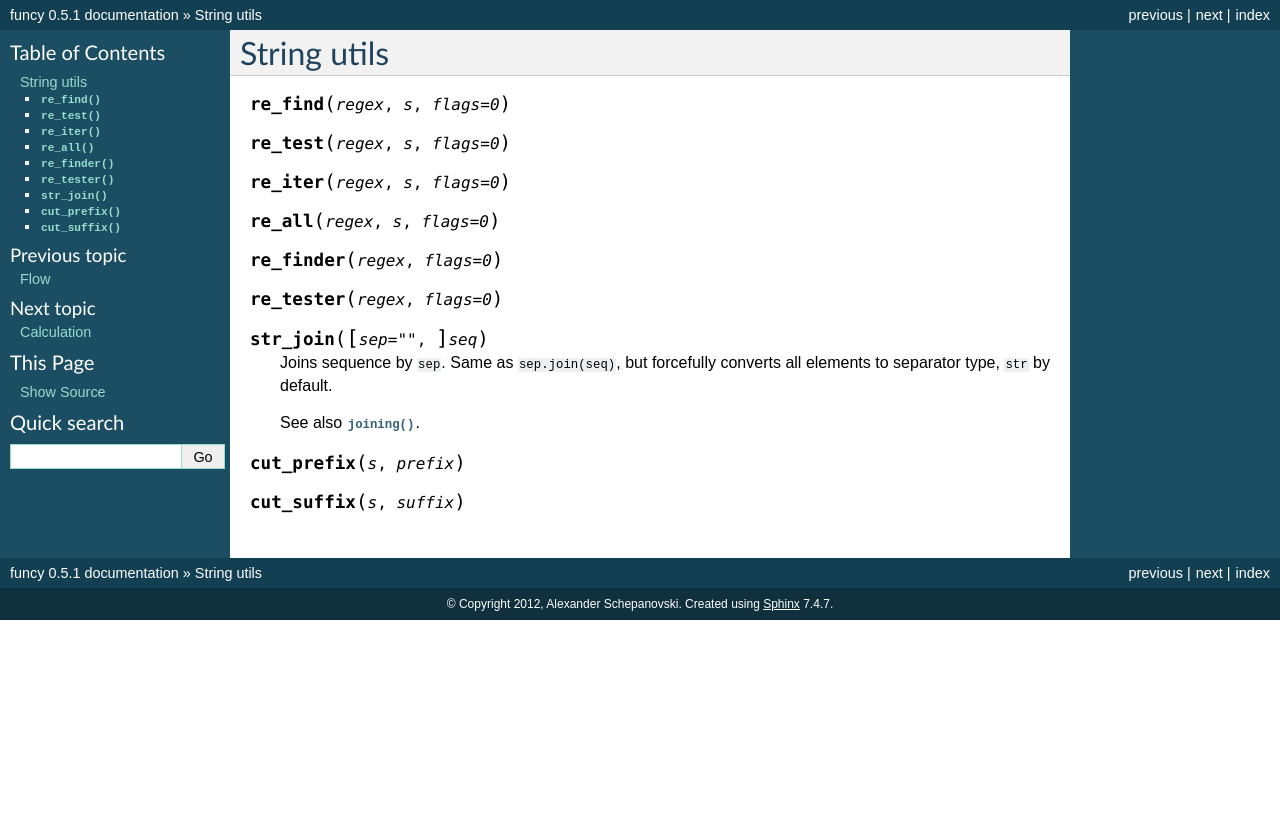
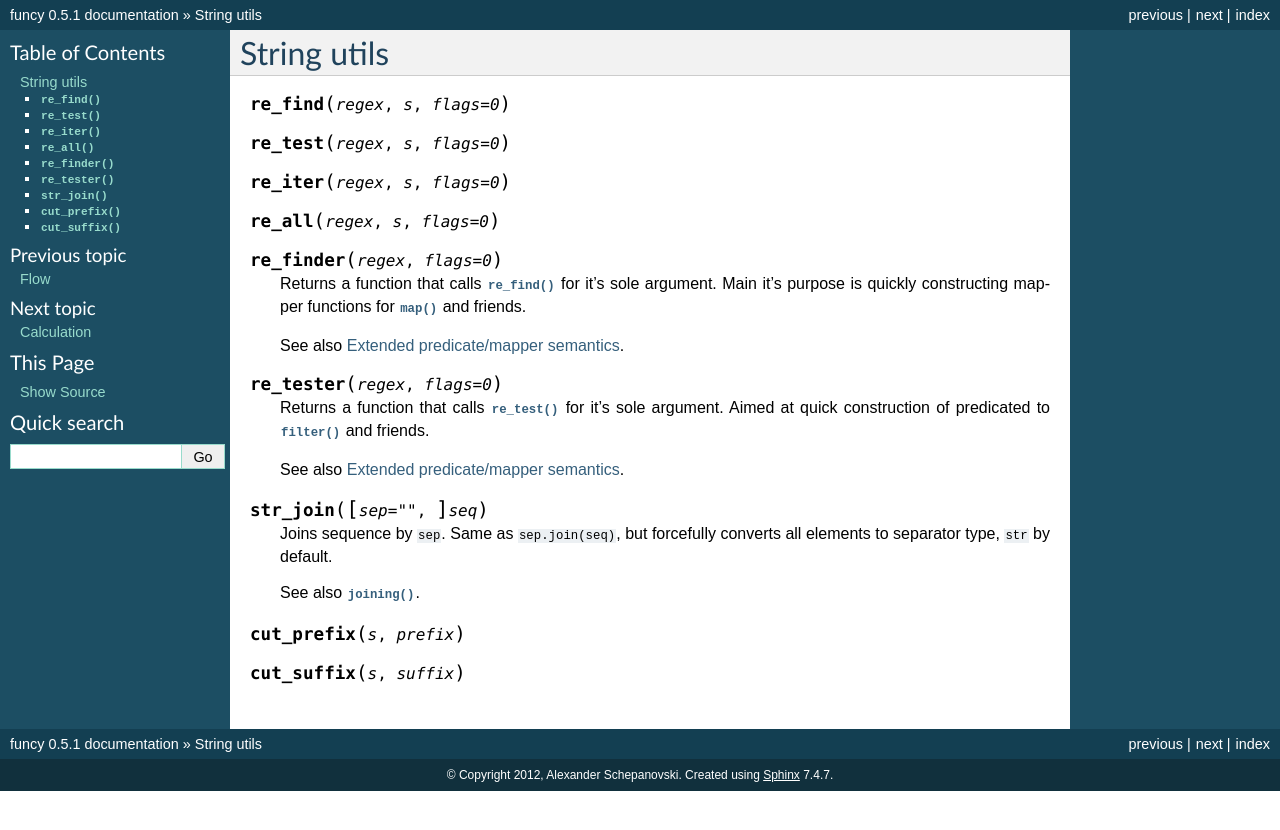
Before and after one commit to Jamaal224/funcy, a Sphinx documentation site: the page built from docs/strings.rst, in a window 1280 px wide. Shown: the top 830 px of the page. Built offline with Sphinx 7.4.7, drawn with Linux system fonts in a browser that asks for light colours; pages that are not in the unit, such as notebooks, are missing from menus.

Commit message:
Initial docs for re_finder() and re_tester()

```diff
--- a/docs/strings.rst
+++ b/docs/strings.rst
@@ -6,8 +6,20 @@ String utils
 .. function:: re_iter(regex, s, flags=0)
 .. function:: re_all(regex, s, flags=0)
 
+
 .. function:: re_finder(regex, flags=0)
+
+    Returns a function that calls :func:`re_find` for it's sole argument. Main it's purpose is quickly constructing mapper functions for :func:`map` and friends.
+
+    See also :ref:`extended_fns`.
+
+
 .. function:: re_tester(regex, flags=0)
+
+    Returns a function that calls :func:`re_test` for it's sole argument. Aimed at quick construction of predicated to :func:`filter` and friends.
+
+    See also :ref:`extended_fns`.
+
 
 .. function:: str_join([sep=""], seq)
 
```
